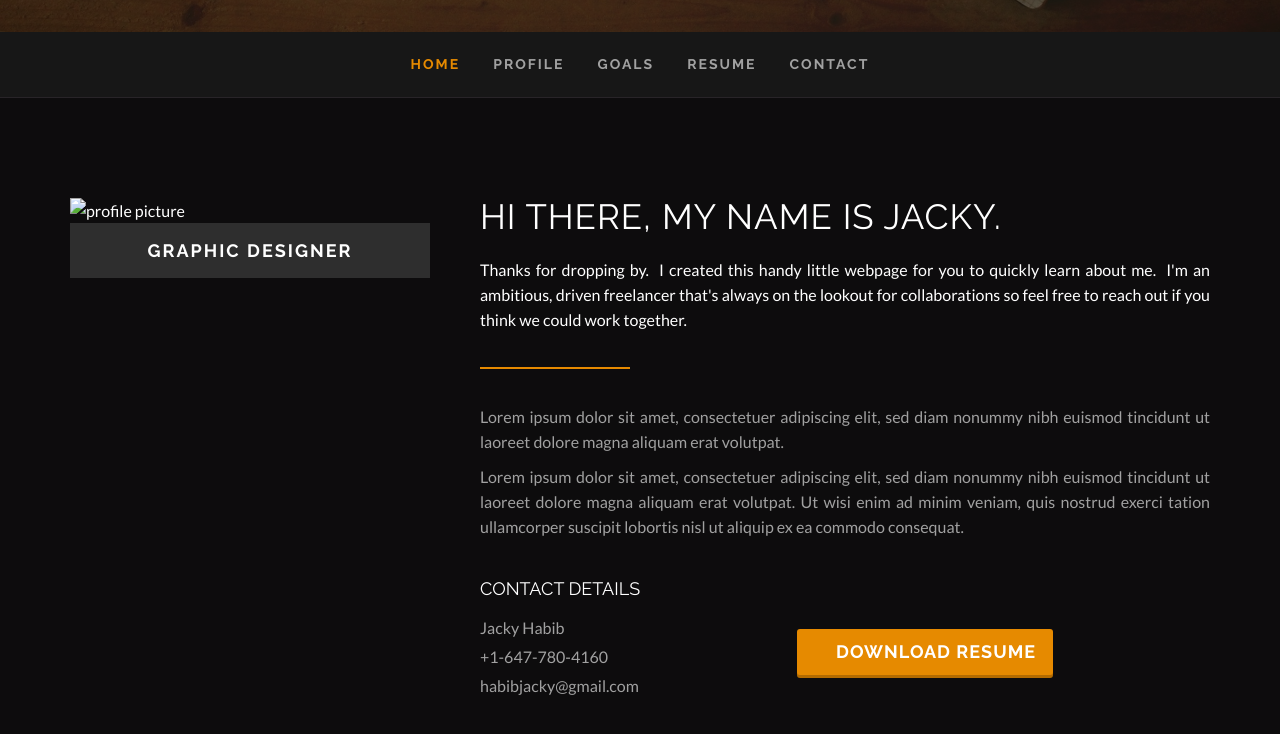
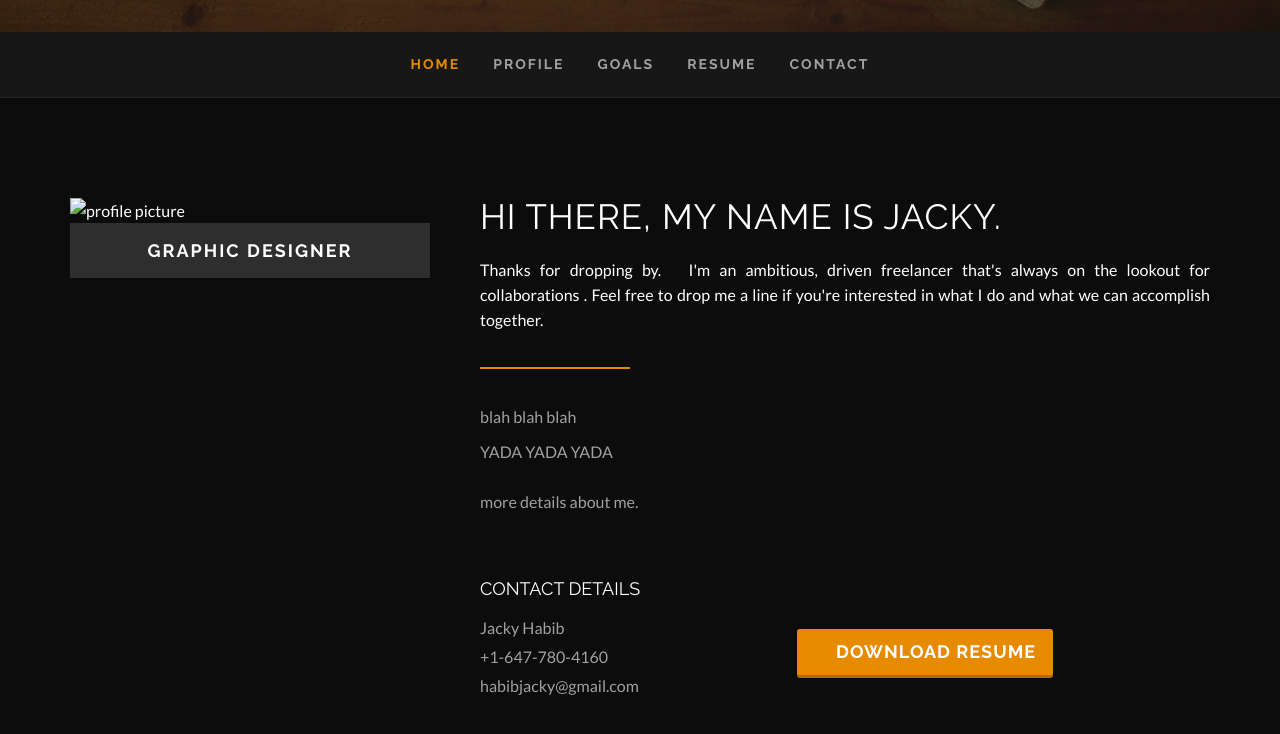
Before and after one commit to clearcareer/JackyHabib, a Jekyll site: the page built from index.html, in a window 1280 px wide and 900 px high, scrolled down 803 px. Shown: the top 734 px of the window. Built offline with Jekyll 4.4.1, drawn with Linux system fonts in a browser that asks for light colours; some web fonts are replaced; some of the changed text lies outside the part shown.

Commit message:
Updated '/index.html' via CloudCannon

```diff
--- a/index.html
+++ b/index.html
@@ -216,17 +224,13 @@ social_icons:
                                 <div class="col-md-12">
                                     <h2 class="section-title editable">Hi there, my name is jacky.</h2>
 
-                                    <p class="editable">Thanks for dropping by. &nbsp;I created this handy little webpage for you to quickly learn about me. &nbsp;I'm an ambitious, driven freelancer that's always on the lookout for collaborations so feel free to reach out if you think we could work together.&nbsp;</p>
+                                    <p class="editable">Thanks for dropping by. &nbsp; I'm an ambitious, driven freelancer that's always on the lookout for collaborations . Feel free to drop me a line if you're interested in what I do and what we can accomplish together.&nbsp;</p>
 
                                     <span class="divider"></span>
 
-                                    <p class="text-grey editable">
-                                        Lorem ipsum dolor sit amet, consectetuer adipiscing elit, sed diam nonummy nibh euismod tincidunt ut laoreet dolore magna aliquam erat volutpat.
-                                    </p>
+                                    <p class="text-grey editable">blah blah blah&nbsp;</p>
 
-                                    <p class="text-grey editable">
-                                        Lorem ipsum dolor sit amet, consectetuer adipiscing elit, sed diam nonummy nibh euismod tincidunt ut laoreet dolore magna aliquam erat volutpat. Ut wisi enim ad minim veniam, quis nostrud exerci tation ullamcorper suscipit lobortis nisl ut aliquip ex ea commodo consequat.
-                                    </p>
+                                    <p class="text-grey editable">YADA YADA YADA&nbsp;<br /><br />more details about me.&nbsp;<br />&nbsp;</p>
                                 </div>
                                 <!-- //.col-md-12 -->
                             </div>
@@ -284,9 +288,7 @@ social_icons:
                     <div class="col-md-8 col-md-offset-2 text-center">
                         <h2 class="section-title editable">What I'm Looking For</h2>
 
-                        <p class="section-subtitle editable">
-                            Lorem ipsum dolor sit amet, consectetuer adipiscing elit, sed diam nonummy nibh euismod tincidunt ut laoreet dolore magna aliquam erat volutpat.
-                        </p>
+                        <p class="section-subtitle editable">As cliche as it sounds, I really AM looking for someone who's tall, dark and handsome. Just kidding.... here are some things I'm looking for when it comes to work opportunities.&nbsp;</p>
 
                         <span class="divider center"></span>
                     </div>
@@ -340,7 +342,7 @@ social_icons:
                     <div class="col-md-8 col-md-offset-2 text-center">
                         <h2 class="section-title editable">My Resume</h2>
 
-                        <p class="section-subtitle editable">Here is a partial list of the organizations I've worked for.<br />For a full list, download my resume. Feel free to reach out<br />if you'd like to see my &nbsp;portfolio.&nbsp;</p>
+                        <p class="section-subtitle editable">Here is a partial list of the work I've done in the last few years.&nbsp;<br />For a full list, download my resume. Email me if you'd like<br />to see my &nbsp;portfolio.&nbsp;</p>
 
                         <span class="divider center"></span>
                     </div>
```
Also changed, not shown: other parts of index.html (+8 -0 lines).
